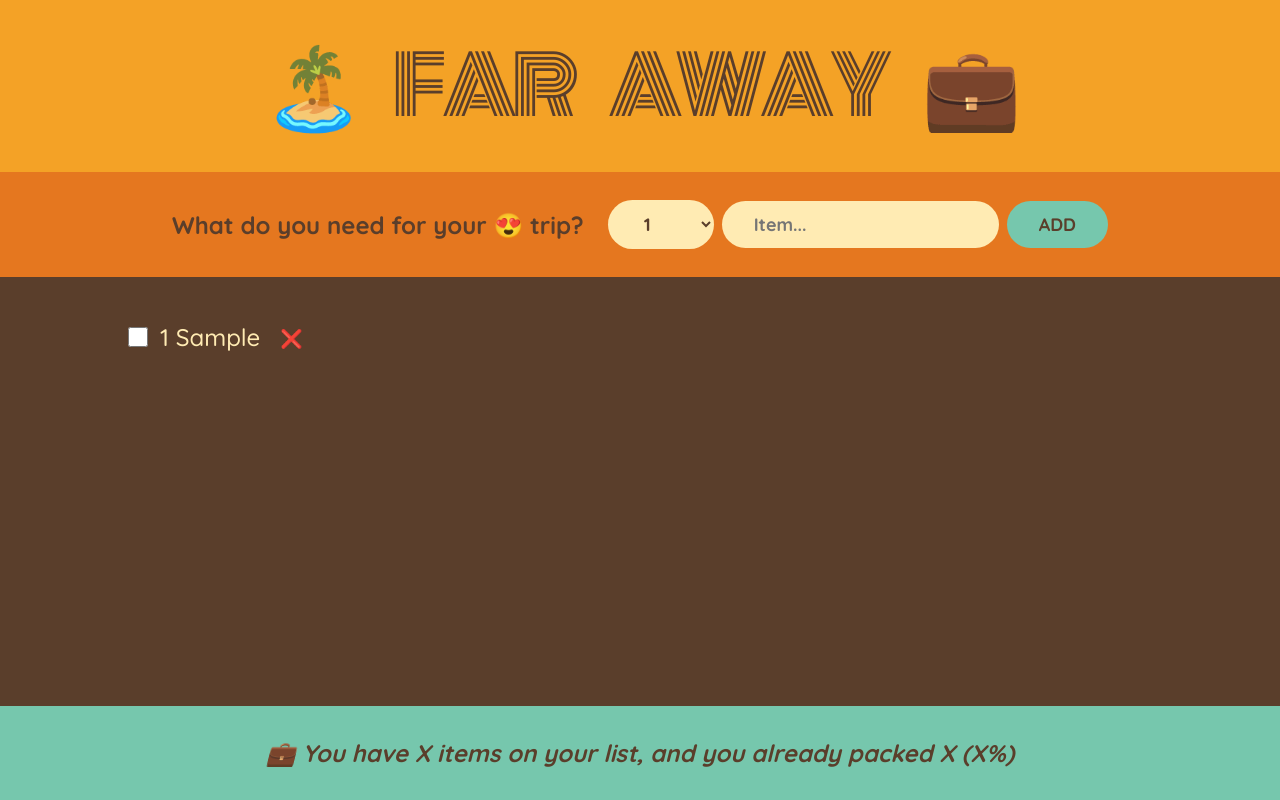
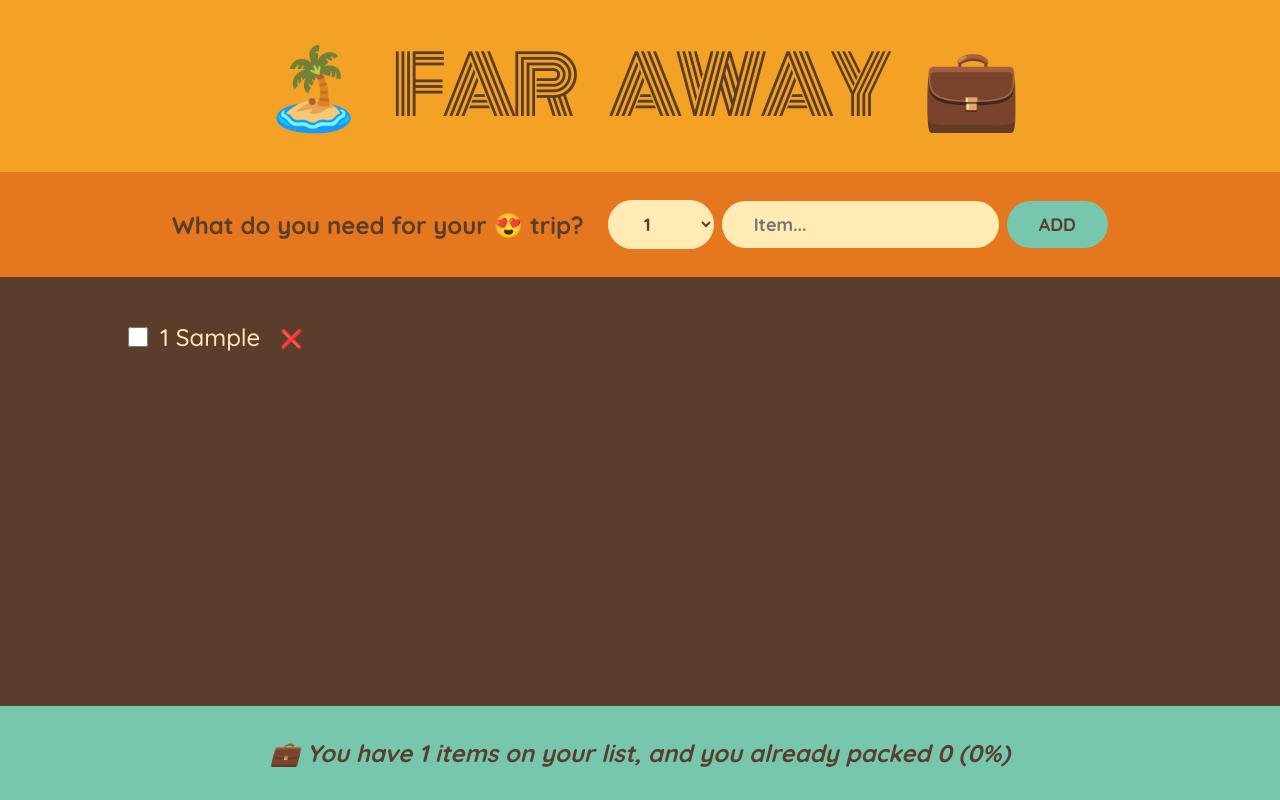
Before and after one commit to kumar-swaraj/ultimate-react-course, a React (Create React App) app in the folder 05-travel-list/: page / in a window 1280 px wide. Both pictures are taken after typing "Sample" into the empty fields and a click on the button "ADD". Built offline with nearby package versions, Linux system fonts and the light colour scheme.

Commit message:
07 -- {travel-list - calculating statistics as derived state}

```diff
--- a/05-travel-list/src/App.js
+++ b/05-travel-list/src/App.js
@@ -28,7 +28,7 @@
         onDeleteItem={handleDeleteItem}
         onToggleItem={handleToggleItem}
       />
-      <Stats />
+      <Stats items={items} />
     </div>
   );
 }
@@ -109,10 +109,26 @@
   );
 }
 
-function Stats() {
+function Stats({ items }) {
+  if (!items.length)
+    return (
+      <p className="stats">
+        <em>Start adding some items to your packing list 🚀</em>
+      </p>
+    );
+
+  const numItems = items.length;
+  const numPacked = items.reduce((acc, cur) => (cur.packed ? acc + 1 : acc), 0);
+  const percentagePacked = Math.round((numPacked / numItems) * 100);
+
   return (
     <footer className="stats">
-      <em>💼 You have X items on your list, and you already packed X (X%)</em>
+      <em>
+        {percentagePacked === 100
+          ? 'You got everything! Ready to go ✈️'
+          : `💼 You have ${numItems} items on your list, and you already packed
+        ${numPacked} (${percentagePacked || 0}%)`}
+      </em>
     </footer>
   );
 }
```
